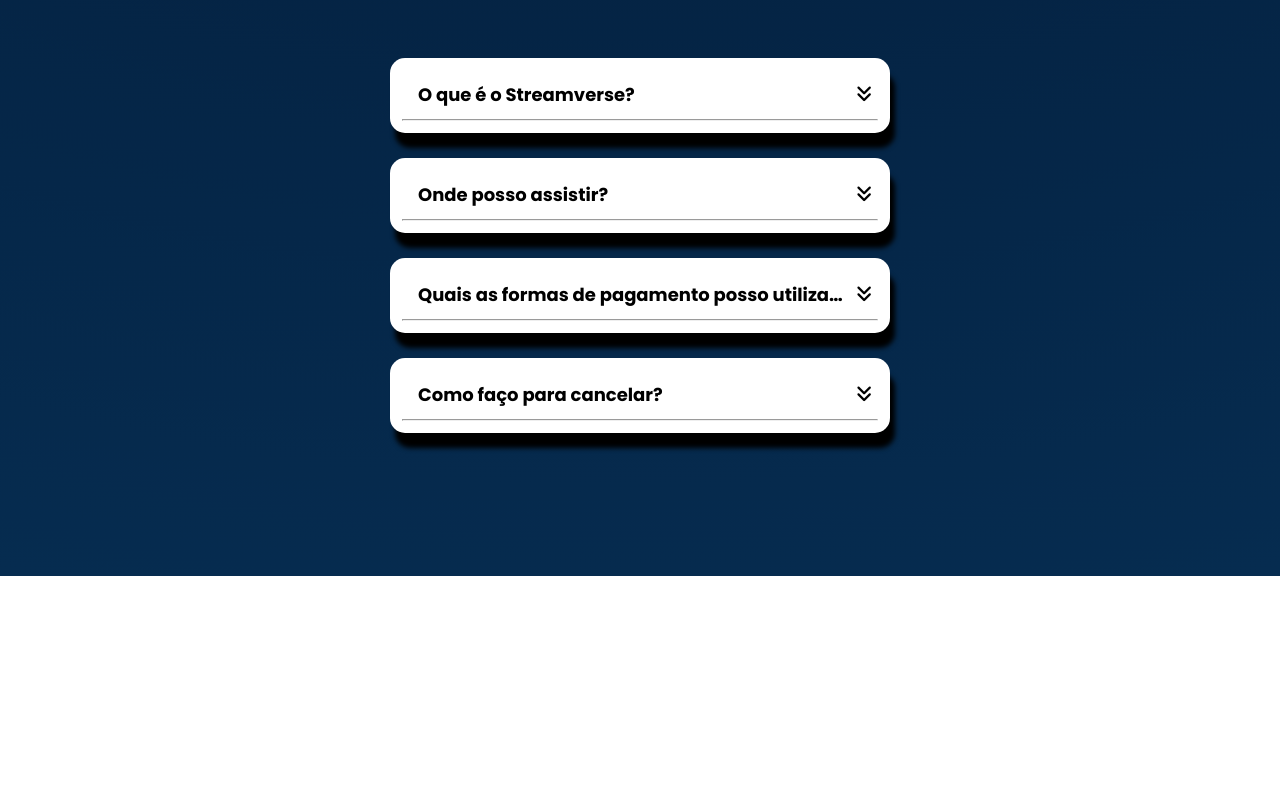
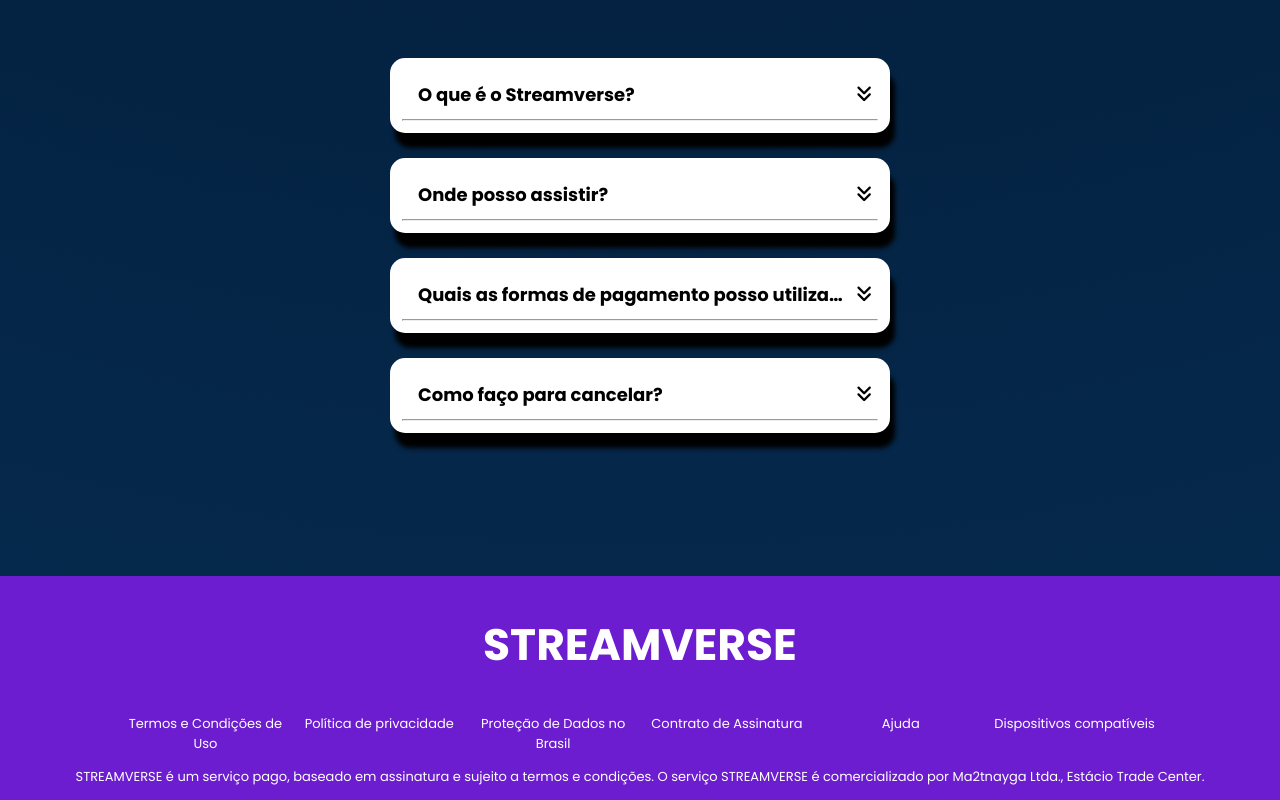
Before and after one commit to MateusGT11/Streamverse-LP, a plain HTML site: page index.html in a window 1280 px wide. Shown: the part 4552-5352 px from the top of the page. Before the commit the page ends 5128 px from the top, so only its background shows below. Drawn offline with Linux system fonts and the light colour scheme; a web font is replaced by a local one.

Commit message:
inclusão rodapé

```diff
--- a/index.html
+++ b/index.html
@@ -6,7 +6,9 @@
     <meta name="viewport" content="width=device-width, initial-scale=1.0">
     <title>StreamVerse</title>
     <link rel="stylesheet" href="style.css">
-    <link rel="stylesheet" href="https://cdnjs.cloudflare.com/ajax/libs/font-awesome/6.5.2/css/all.min.css" integrity="sha512-SnH5WK+bZxgPHs44uWIX+LLJAJ9/2PkPKZ5QiAj6Ta86w+fsb2TkcmfRyVX3pBnMFcV7oQPJkl9QevSCWr3W6A==" crossorigin="anonymous" referrerpolicy="no-referrer" />
+    <link rel="stylesheet" href="https://cdnjs.cloudflare.com/ajax/libs/font-awesome/6.5.2/css/all.min.css"
+        integrity="sha512-SnH5WK+bZxgPHs44uWIX+LLJAJ9/2PkPKZ5QiAj6Ta86w+fsb2TkcmfRyVX3pBnMFcV7oQPJkl9QevSCWr3W6A=="
+        crossorigin="anonymous" referrerpolicy="no-referrer" />
 </head>
 
 <body>
@@ -248,7 +250,9 @@
         <div class="info-grid">
             <h1>Baixe e assista offline!</h1>
             <span>
-                Baixe seus filmes, animes e desenhos preferidos e assista quando e onde quiser, sem depender da conexão com a internet. Não perca mais tempo esperando o buffer carregar ou lutando contra conexões lentas. Disponível para qualquer intervalo livre do seu dia.
+                Baixe seus filmes, animes e desenhos preferidos e assista quando e onde quiser, sem depender da conexão
+                com a internet. Não perca mais tempo esperando o buffer carregar ou lutando contra conexões lentas.
+                Disponível para qualquer intervalo livre do seu dia.
             </span>
         </div>
 
@@ -271,11 +275,13 @@
                 <h5><i class="fas fa-desktop icon"></i>
                     Resolução Full HD</h5> <br>
                 <div class="valores">12x R$ 19,90<span class="span-mes">/mês</span><br>
-                        <span class="span-msg">Preço total anual R$238,90</span></div>
+                    <span class="span-msg">Preço total anual R$238,90</span>
+                </div>
                 <button id="botao">Escolha seu plano</button>
             </div>
 
-                <div class="item2"><h3 class="tittle-estacio">🌟 Padrão Estácio 🌟</h3>
+            <div class="item2">
+                <h3 class="tittle-estacio">🌟 Padrão Estácio 🌟</h3>
                 <hr class="linha">
                 <h5>Aluno(a) Estácio tem condições especias</h5>
                 <h5><i class="fas fa-check icon"></i>
@@ -287,11 +293,13 @@
                 <h5><i class="fas fa-download icon"></i>
                     50 downloads para curtir offline</h5>
                 <div class="valores">12x R$ 29,90<span class="span-mes">/mês</span> <br>
-                        <span class="span-msg">Preço total anual R$358,80</span> </div>
+                    <span class="span-msg">Preço total anual R$358,80</span>
+                </div>
                 <button id="botao">Escolha seu plano</button>
             </div>
 
-                <div class="item3"><h4>Premium</h4>
+            <div class="item3">
+                <h4>Premium</h4>
                 <hr class="linha">
                 <h5><i class="fas fa-check icon"></i>
                     6 dispositivos ao mesmo tempo</h5>
@@ -302,11 +310,13 @@
                 <h5><i class="fas fa-download icon"></i>
                     100 downloads para curtir offline</h5>
                 <div class="valores">12x R$ 49,90<span class="span-mes">/mês</span> <br>
-                        <span class="span-msg">Preço total anual R$598,80</span> </div>
+                    <span class="span-msg">Preço total anual R$598,80</span>
+                </div>
                 <button id="botao">Escolha seu plano</button>
             </div>
         </div>
-        <blockquote class="fim">Cancele a qualquer momento. Restrições e outras condições se aplicam. Preço, conteúdo e funcionalidades sujeitas a alteração.</blockquote>
+        <blockquote class="fim">Cancele a qualquer momento. Restrições e outras condições se aplicam. Preço, conteúdo e
+            funcionalidades sujeitas a alteração.</blockquote>
     </section>
 
 
@@ -325,7 +335,13 @@
 
                 <div class="accordion-body">
                     <p>
-                        O Streamverse é mais do que um serviço de streaming - é um universo vibrante de entretenimento, repleto de uma vasta gama de animes e desenhos premiados, disponíveis em milhares de dispositivos conectados à internet. <br> <strong>Com o Streamverse, a liberdade é sua: assista a quantos filmes e séries desejar, quando e onde quiser, tudo por um preço mensal acessível.</strong> <br> Mantenha-se sempre atualizado com as últimas novidades, pois adicionamos novos conteúdos ao nosso catálogo semanalmente, garantindo que você nunca fique sem opções emocionantes para explorar.
+                        O Streamverse é mais do que um serviço de streaming - é um universo vibrante de entretenimento,
+                        repleto de uma vasta gama de animes e desenhos premiados, disponíveis em milhares de
+                        dispositivos conectados à internet. <br> <strong>Com o Streamverse, a liberdade é sua: assista a
+                            quantos filmes e séries desejar, quando e onde quiser, tudo por um preço mensal
+                            acessível.</strong> <br> Mantenha-se sempre atualizado com as últimas novidades, pois
+                        adicionamos novos conteúdos ao nosso catálogo semanalmente, garantindo que você nunca fique sem
+                        opções emocionantes para explorar.
                     </p>
                 </div>
             </div>
@@ -341,7 +357,14 @@
 
                 <div class="accordion-body">
                     <p>
-                        Desfrute da flexibilidade total para assistir quando desejar. Basta fazer login com sua conta Streamverse para começar a sua jornada de entretenimento, <strong> seja no computador ou em qualquer dispositivo conectado à Internet compatível com o aplicativo Streamverse - desde Smart TVs e smartphones até tablets, aparelhos de streaming e videogames </strong>. <br> Além disso, com o aplicativo Streamverse para iOS, Android ou Windows 10, você pode facilmente baixar sua série favorita. Com os downloads disponíveis, leve o Streamverse para oqualquer lugar, sem depender de uma conexão com a Internet. Aventure-se com o Streamverse, não importa de onde você estiver!
+                        Desfrute da flexibilidade total para assistir quando desejar. Basta fazer login com sua conta
+                        Streamverse para começar a sua jornada de entretenimento, <strong> seja no computador ou em
+                            qualquer dispositivo conectado à Internet compatível com o aplicativo Streamverse - desde
+                            Smart TVs e smartphones até tablets, aparelhos de streaming e videogames </strong>. <br>
+                        Além disso, com o aplicativo Streamverse para iOS, Android ou Windows 10, você pode facilmente
+                        baixar sua série favorita. Com os downloads disponíveis, leve o Streamverse para oqualquer
+                        lugar, sem depender de uma conexão com a Internet. Aventure-se com o Streamverse, não importa de
+                        onde você estiver!
                     </p>
                 </div>
             </div>
@@ -357,7 +380,10 @@
 
                 <div class="accordion-body">
                     <p>
-                        Oferecemos uma ampla variedade de métodos de pagamento para sua conveniência. Aceitamos cartão de débito, cartão de crédito, PayPal e Mercado Pago. <br> Ademais, você pode contar com nossos parceiros de confiança, como a Google Play Store, App Store da Apple, Mercado Livre e provedores locais de TV, telefonia e internet, para realizar suas transações de forma rápida e segura.
+                        Oferecemos uma ampla variedade de métodos de pagamento para sua conveniência. Aceitamos cartão
+                        de débito, cartão de crédito, PayPal e Mercado Pago. <br> Ademais, você pode contar com nossos
+                        parceiros de confiança, como a Google Play Store, App Store da Apple, Mercado Livre e provedores
+                        locais de TV, telefonia e internet, para realizar suas transações de forma rápida e segura.
                     </p>
                     </p>
                 </div>
@@ -374,7 +400,10 @@
 
                 <div class="accordion-body">
                     <p>
-                        No Streamverse, a flexibilidade é a palavra-chave. Sem contratos vinculativos ou compromissos longos. Cancelar sua conta é simples e direto, bastando dois cliques online. <br> <strong>Não há taxas ocultas de cancelamento</strong> - você tem total liberdade para começar ou encerrar sua assinatura a qualquer momento, sem preocupações.
+                        No Streamverse, a flexibilidade é a palavra-chave. Sem contratos vinculativos ou compromissos
+                        longos. Cancelar sua conta é simples e direto, bastando dois cliques online. <br> <strong>Não há
+                            taxas ocultas de cancelamento</strong> - você tem total liberdade para começar ou encerrar
+                        sua assinatura a qualquer momento, sem preocupações.
                     </p>
                 </div>
             </div>
@@ -383,6 +412,22 @@
 
     <script src="./script.js"></script>
 
+    <section class="rodape">
+
+        <h1 class="rodape_name">STREAMVERSE</h1>
+
+        <div class="rodape_links">
+            <a href="">Termos e Condições de Uso</a>
+            <a href="">Política de privacidade</a>
+            <a href="">Proteção de Dados no Brasil</a>
+            <a href="">Contrato de Assinatura</a>
+            <a href="">Ajuda</a>
+            <a href="">Dispositivos compatíveis</a>
+        </div>
+        <h3 class="copyright">STREAMVERSE é um serviço pago, baseado em assinatura e sujeito a termos e condições. O serviço STREAMVERSE é
+            comercializado por Ma2tnayga Ltda., Estácio Trade Center.</h3>
+    </section>
+
 
 </body>
 
--- a/style.css
+++ b/style.css
@@ -530,3 +530,33 @@
 .accordion:has(.active) .arrow {
     transform: rotate(180deg);
 }
+
+.rodape {
+    background-color: #6C1DCF;
+    font-family: 'Poppins';
+    text-align: center;
+    color: white;
+}
+
+.rodape_name {
+    font-size: 44px;
+}
+
+.rodape_links {
+    display: grid;
+    grid-template-columns: 1fr 1fr 1fr 1fr 1fr 1fr;
+    font-size: 13px;
+    margin: 0 15%;
+    text-decoration-line: none;
+}
+
+
+.copyright {
+    font-size: 13px;
+    font-weight: lighter;
+}
+
+a {
+    text-decoration-line: none;
+    color: white;
+}
```
Lines whose indentation alone changed are shown as unchanged.
